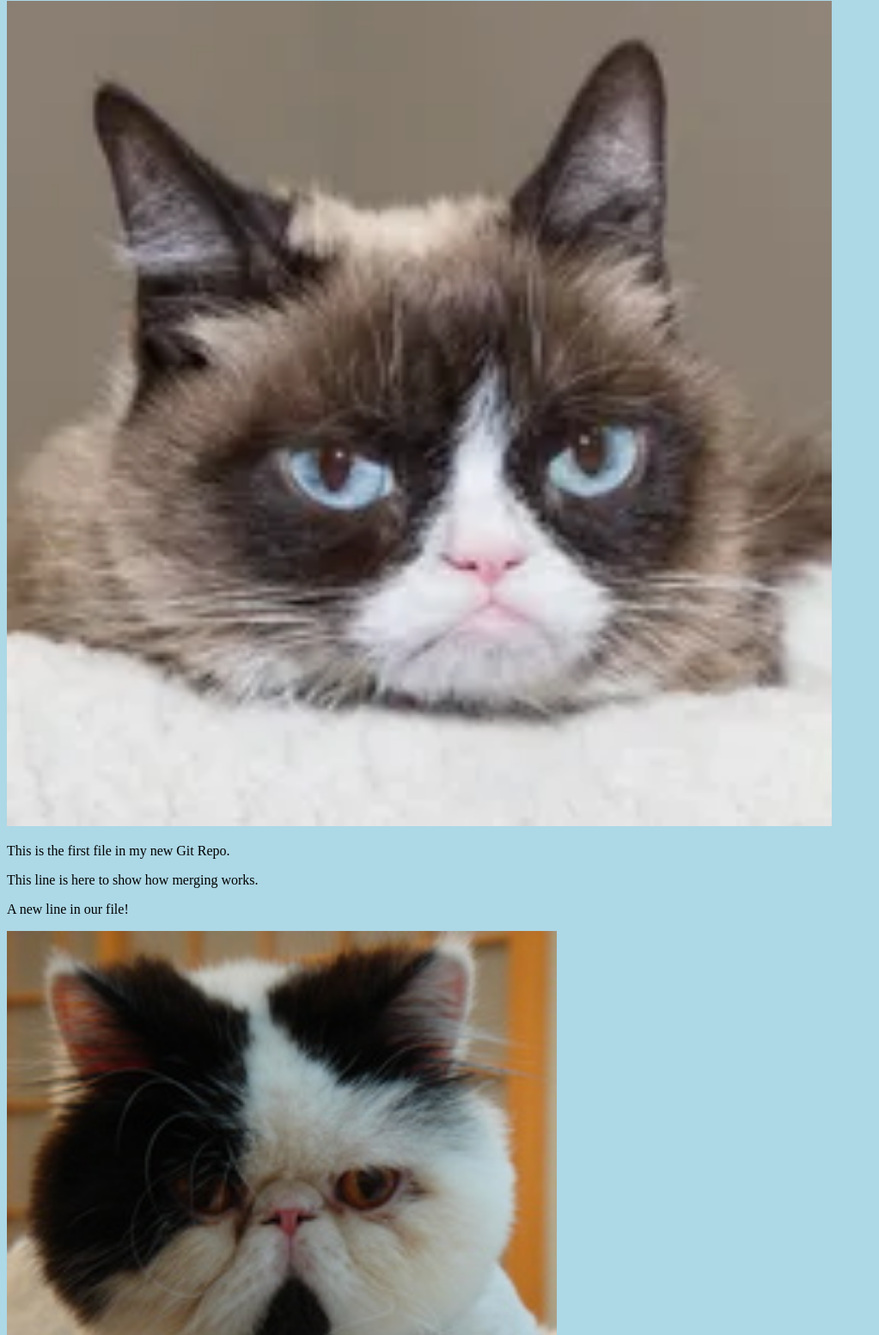
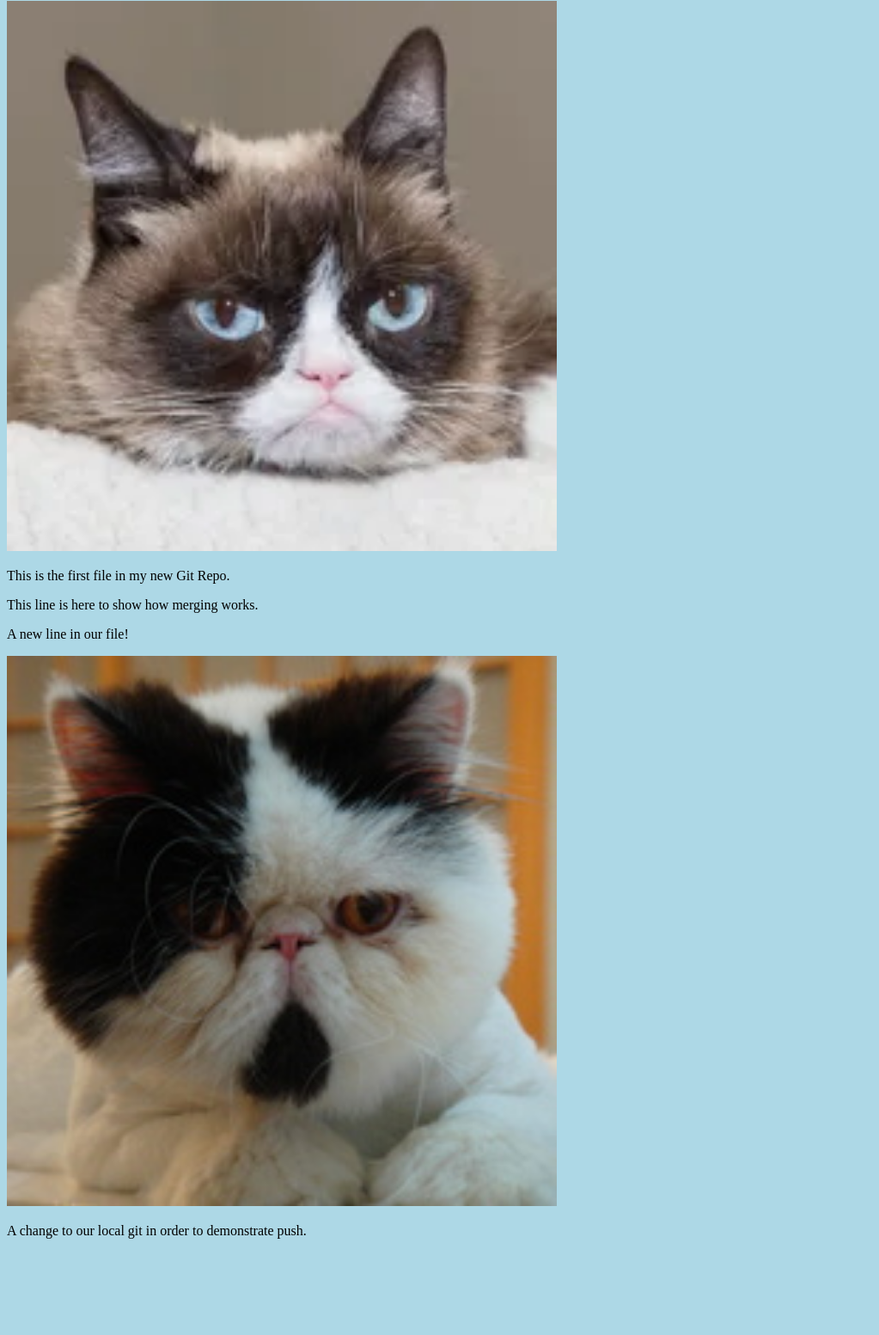
Before and after one commit to yesthatismyname/testproject, a plain HTML site: page index.html in a window 1280 px wide. Shown: the part 79-1632 px from the top of the page at 86% size, without its empty margins (0-1023 px from the left). After the commit the page ends 1536 px from the top, so only its background shows below. Drawn offline with Linux system fonts and the light colour scheme.

Commit message:
Updated index.html. Resized image

```diff
--- a/index.html
+++ b/index.html
@@ -7,11 +7,14 @@
 <body>
 
 <h1>Hello world!</h1>
-<div><img src="img_hello_world.jpg" alt="Hello World from Space" style="width:100%;max-width:960px"></div>
+<div><img src="img_hello_world.jpg" alt="Hello World from Space" style="width:100%;max-width:640px"></div>
 <p>This is the first file in my new Git Repo.</p>
 <p>This line is here to show how merging works.</p>
 <p>A new line in our file!</p>
 <div><img src="img_hello_git.jpg" alt="Hello Git" style="width:100%;max-width:640px"></div>
+<p>
+    A change to our local git in order to demonstrate push.
+</p>
 
 </body>
 </html>
```
